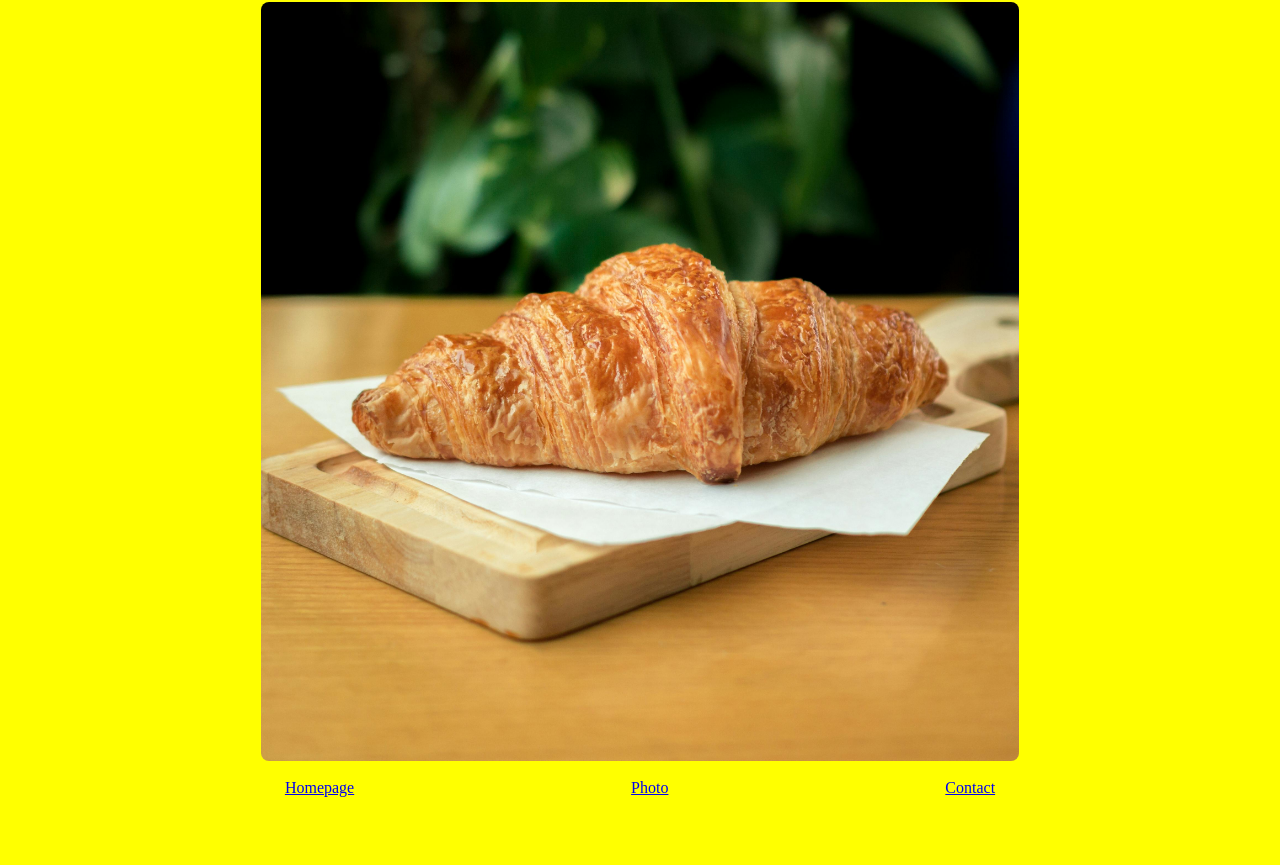
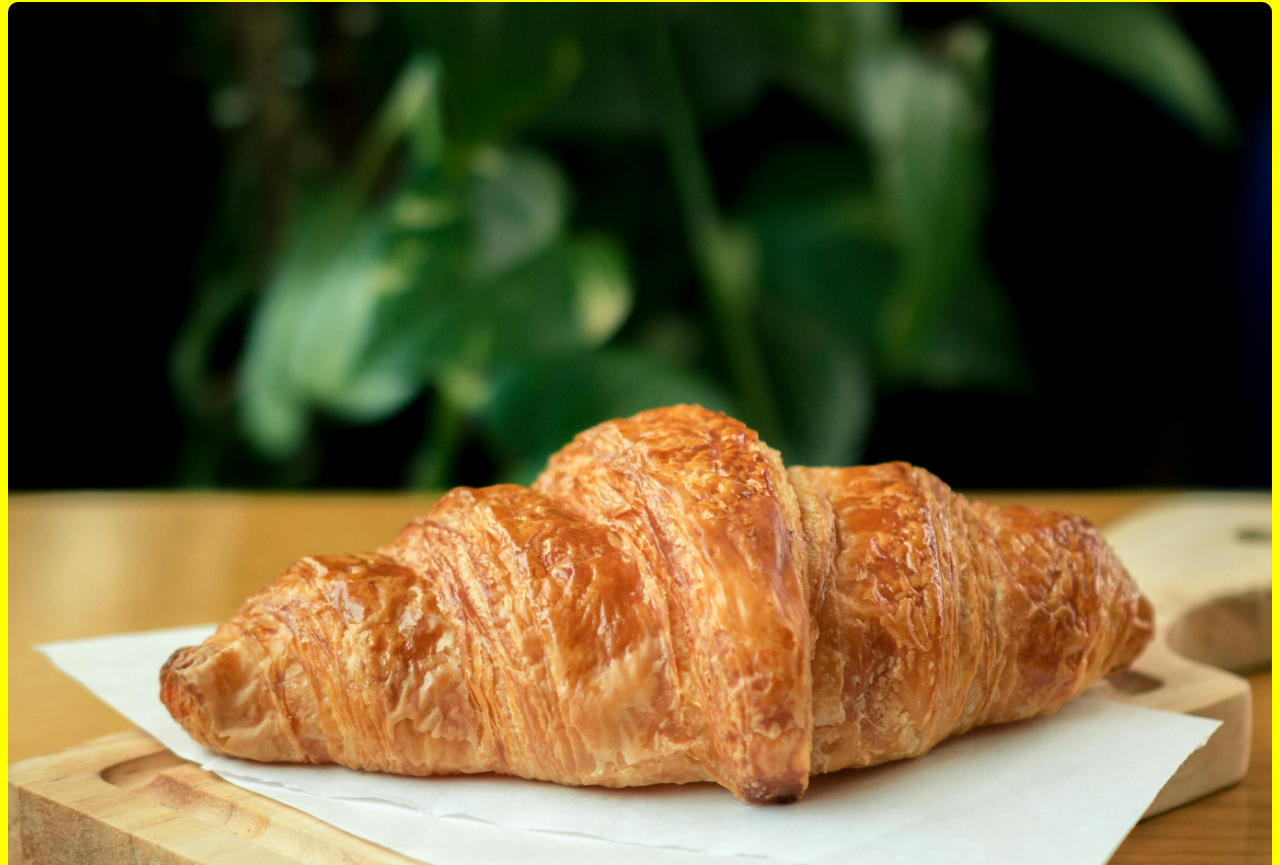
Before and after one commit to Gire1/Croissant, a plain HTML site: page photo.html in a window 1280 px wide. Shown: the part 87-952 px from the top of the page. Before the commit the page ends 892 px from the top, so only its background shows below. Drawn offline with Linux system fonts and the light colour scheme.

Commit message:
Updated the project to SEO friendly

```diff
--- a/css/style.css
+++ b/css/style.css
@@ -6,24 +6,24 @@ h1{
     text-align: center;
     color: white;
 }
-div{
-    color:rgb(255, 60, 0);
+footer{
     text-align: center;
-    display: flex;
-    justify-content:space-evenly;
+
+
 
 }
-   .links{
+   footer a{
     color:red;
+    margin: 0 10px;
    }
 
 
 img{
     display: block;
-    width: 60%;
-    border-radius:8px;
+    max-width: 100%;
+    border-radius:10px;
     justify-content:center;
-    margin: auto;
+    margin: 10px auto;
 }
 P{
     text-align: center;
--- a/photo.html
+++ b/photo.html
@@ -2,29 +2,26 @@
 <html lang="en">
 <head>
     <meta charset="UTF-8">
-    <meta name="viewport" content="width=device-width, initial-scale=1.0">
+    <meta name="viewport" content="croissant image">
      <link rel="stylesheet"href="css/style.css"/>
 
-    <title>Photo</title>
+    <title>search engine optimizatiom tutorial(SEO)-croissant photo</title>
 </head>
 <body>
     <h1>🥐A picture of a croissant</h1>
-    <img src="css/images/image.jpg">
+    <img src="css/images/image.jpg" alt="croissant image">
     <br />
 
-<div class="links">
-
-<div>
+<footer>
 
 <a href="/">Homepage</a>
-</div>
-    <div>
+
+
     <a href="/contact.html">Photo</a>
-    </div>
-    <div>
+
+
     <a href="/contact.html">Contact</a>
-</div>
-</div>
+</footer>
 
 </body>
 </html
```
Also changed, not shown: contact.html (+8 -10 lines), index.html (+12 -13 lines).
